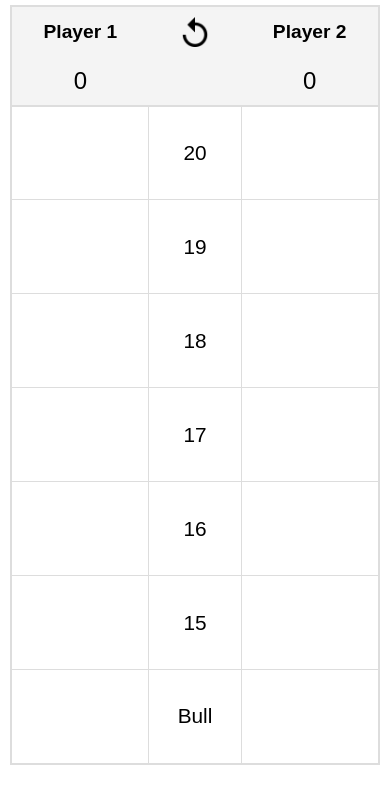
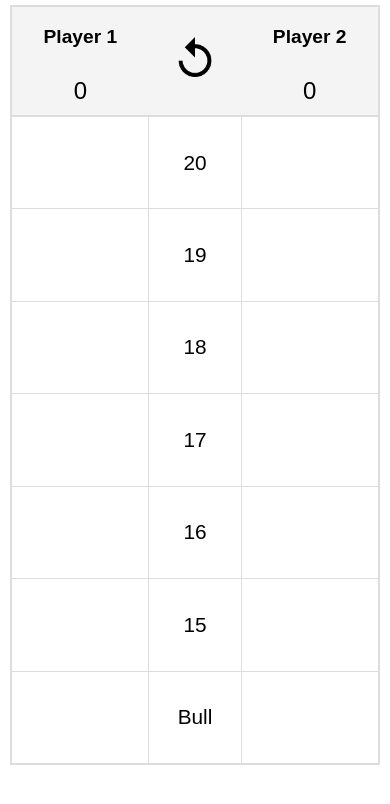
Before and after one commit to joecame7/darts, a plain HTML site: page cricket.html in a window 390 px wide. Drawn offline with Linux system fonts and the light colour scheme.

Commit message:
moved undo button more center

```diff
--- a/style.css
+++ b/style.css
@@ -69,15 +69,16 @@ td:nth-child(2) {
 th#undo-btn-container {
     display: flex;              /* Enable flexbox */
     justify-content: center;    /* Center horizontally */
-    align-items: center;        /* Center vertically */
-    height: 100%;               /* Ensure the cell takes full height */
+    align-items: flex-start;     /* Align items at the top of the header */
 }
 
 /* Ensure undo image itself looks correct */
 #undo-btn {
     cursor: pointer;           /* Show pointer cursor when hovering */
-    width: 30px;                /* Set the image size */
+    width: 40px;                /* Set the image size */
     height: auto;               /* Maintain aspect ratio */
+    position: relative;          /* Position the image relatively */
+    top: 20px;                   /* Move it down by 10px (adjust as needed) */
 }
 
 @media (max-width: 600px) {
@@ -170,14 +171,16 @@ th#undo-btn-container {
     th#undo-btn-container {
         display: flex;              /* Enable flexbox */
         justify-content: center;    /* Center horizontally */
-        align-items: center;        /* Center vertically */
+        align-items: flex-start;     /* Align items at the top of the header */
         height: 100%;               /* Ensure the cell takes full height */
     }
 
     /* Ensure undo image itself looks correct */
     #undo-btn {
         cursor: pointer;           /* Show pointer cursor when hovering */
-        width: 30px;                /* Set the image size */
+        width: 40px;                /* Set the image size */
         height: auto;               /* Maintain aspect ratio */
+        position: relative;          /* Position the image relatively */
+        top: 20px;                   /* Move it down by 10px (adjust as needed) */
     }
 }
```
